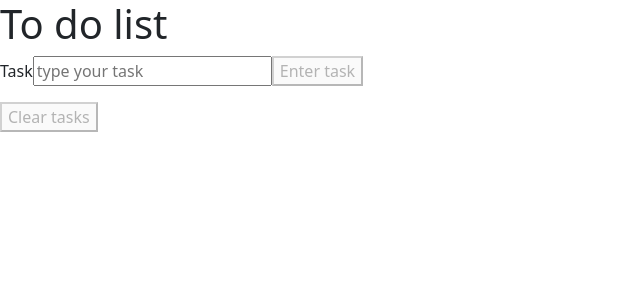
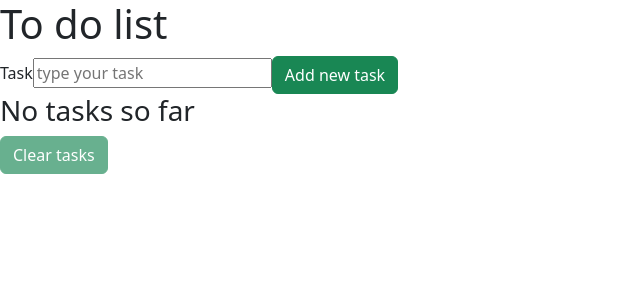
Before and after one commit to guiiffonseca/to-do-list, a React (Vite) app: page / in a window 1280 px wide. Shown: the top 300 px of the page, without its empty margins (0-640 px from the left). Built offline with nearby package versions, Linux system fonts and the light colour scheme.

Commit message:
feature: table

```diff
--- a/src/ToDoList.tsx
+++ b/src/ToDoList.tsx
@@ -1,4 +1,7 @@
-import { useEffect, useState } from 'react';
+import { useCallback, useEffect, useState } from 'react';
+import { List } from './types/list';
+import Table from './components/Table';
+import Button from './components/Button';
 
 type Event = {
   target: {
@@ -6,30 +9,25 @@ type Event = {
   };
 };
 
-type List = {
-  name: string;
-  index: number | null;
-};
-
 export default function ToDoList() {
   const [task, setTask] = useState<string>('');
-  const [toDo, setToDo] = useState<List[]>([{ name: '', index: null }]);
+  const [toDoList, setToDoList] = useState<List[]>([{ name: '', index: null }]);
 
   function handleInputChange(e: Event) {
     setTask(e.target.value);
   }
 
-  function handleSubmit() {
-    setToDo([...toDo, { name: task, index: toDo.length }]);
+  const handleSubmit = useCallback(() => {
+    setToDoList([...toDoList, { name: task, index: toDoList.length }]);
     setTask('');
-  }
+  }, [task, toDoList]);
 
-  function handleReset() {
-    setToDo([]);
-  }
+  const handleReset = useCallback(() => {
+    setToDoList([]);
+  }, []);
 
   useEffect(() => {
-    return () => setToDo([]);
+    return () => setToDoList([]);
   }, []);
 
   return (
@@ -45,23 +43,15 @@ export default function ToDoList() {
           onChange={handleInputChange}
         />
       </label>
-      <button onClick={handleSubmit} disabled={!task} type="button">
-        Enter task
-      </button>
-      <ul>
-        {toDo.map((el: List) => (
-          <>
-            <input key={el.index} value={el.name} />
-            <button type="button" onClick={() => console.log('updatedS')}>
-              Edit
-            </button>
-            <button type="button">Del</button>
-          </>
-        ))}
-      </ul>
-      <button onClick={handleReset} disabled={!toDo.length} type="button">
-        Clear tasks
-      </button>
+      <Button text="Add new task" isDisabled={false} onSubmit={handleSubmit} />
+
+      <Table toDoList={toDoList} />
+
+      <Button
+        text="Clear tasks"
+        isDisabled={!toDoList.length && true}
+        onSubmit={handleReset}
+      />
     </>
   );
 }
--- /dev/null
+++ b/src/components/Button.tsx
@@ -0,0 +1,18 @@
+interface Props {
+  text: string;
+  isDisabled: true | false;
+  onSubmit: () => void;
+}
+
+export default function Button({ text, isDisabled, onSubmit }: Props) {
+  return (
+    <button
+      type="button"
+      className="btn btn-success"
+      onClick={onSubmit}
+      disabled={isDisabled}
+    >
+      {text}
+    </button>
+  );
+}
--- /dev/null
+++ b/src/components/Table.tsx
@@ -0,0 +1,25 @@
+import { List } from '../types/list';
+
+interface Props {
+  toDoList: List[];
+}
+
+export default function Table({ toDoList }: Props) {
+  if (!toDoList.length) return <h3>No tasks so far</h3>;
+
+  return (
+    <div className="table-responsive">
+      <table className="table table-dark table-striped table-hover">
+        <tbody>
+          {toDoList.map((task) => {
+            return (
+              <tr key={task.index}>
+                <td>{task.name}</td>
+              </tr>
+            );
+          })}
+        </tbody>
+      </table>
+    </div>
+  );
+}
--- /dev/null
+++ b/src/types/list.ts
@@ -0,0 +1,4 @@
+export type List = {
+  name: string;
+  index: number | null;
+};
```
